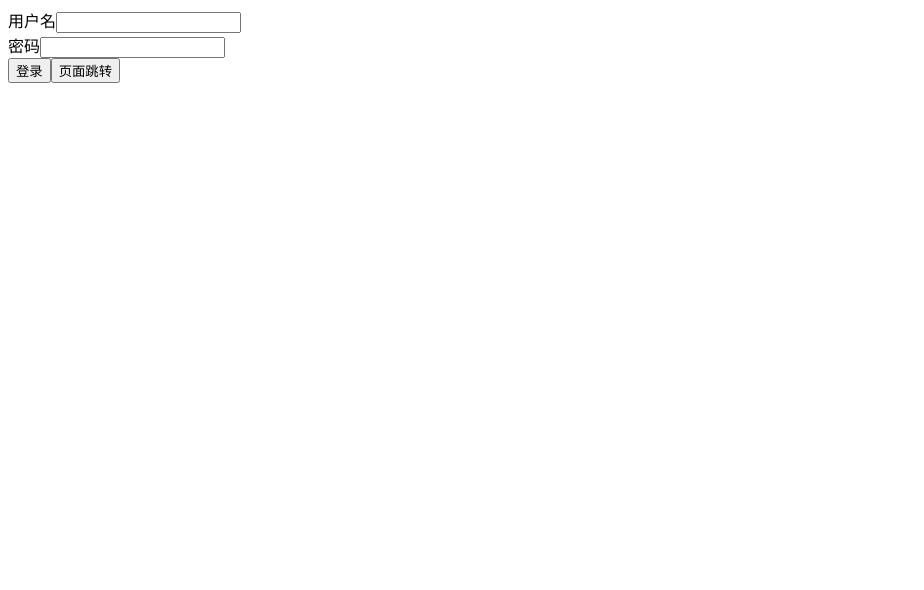
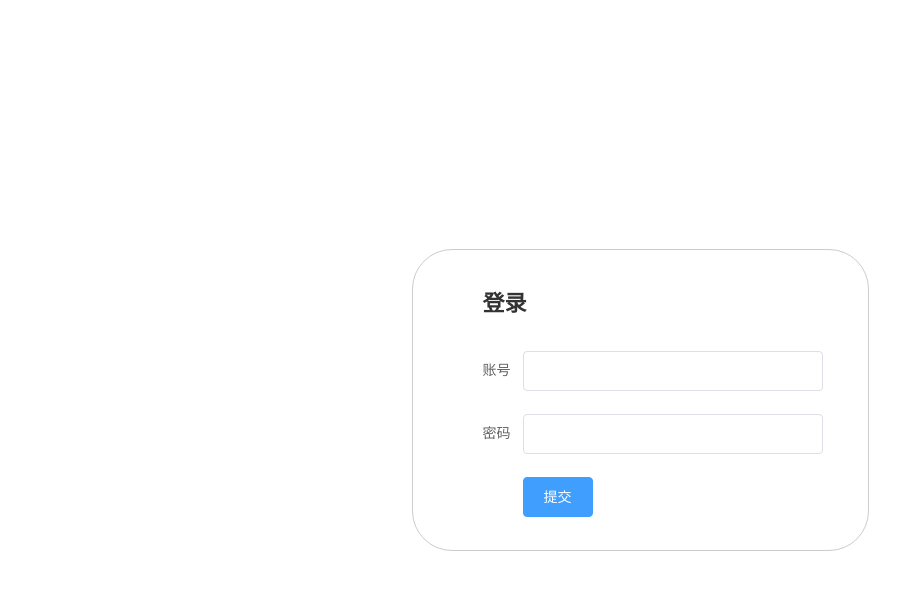
Before and after one commit to aihua19911016/vue-practice, a Vue app: page / in a window 1280 px wide. Shown: the top 590 px of the page, without its empty margins (0-924 px from the left). Built offline with nearby package versions, Linux system fonts and the light colour scheme.

Commit message:
修改登录样式

```diff
--- a/src/views/login.vue
+++ b/src/views/login.vue
@@ -1,39 +1,77 @@
 <template>
-  <div>
-    <div style="display: block">
-      <span>用户名</span>
-      <input v-model="name"/>
-    </div>
-    <div style="display: block">
-      <span>密码</span>
-      <input type="password" v-model="password"/>
-    </div>
-    <input type="submit" value="登录" @click="login()"/>
-    <input type="submit" value="页面跳转" @click="skip()"/>
+    <div class="login">
+        <el-form :model="loginForm" label-width="100px">
 
+            <h1 class="title">
+                登录
+            </h1>
+
+            <el-form-item label="账号" prop="username">
+                <el-input type="password" v-model="loginForm.username" autocomplete="off"></el-input>
+            </el-form-item>
+
+            <el-form-item label="密码" prop="password">
+                <el-input type="password" v-model="loginForm.password" autocomplete="off"></el-input>
+            </el-form-item>
+
+
+            <el-form-item>
+                <el-button type="primary">提交</el-button>
+            </el-form-item>
+        </el-form>
 
     </div>
 </template>
 <script>
+    import ElButton from "../../node_modules/element-ui/packages/button/src/button.vue";
+
     export default {
+        components: {ElButton},
         data() {
             return {
-        name: '',//用户名
-        password: ''//密码
+                //登录表单的数据
+                loginForm: {
+                    username: '',
+                    password: ''
+
                 }
+            };
         },
         methods: {
-      login() {//登录
-        alert('用户名：' + this.name + '  密码：' + this.password)
-      },
-      skip() {//页面跳转
-        this.$router.push({path: '/home'})
-//        this.$router.replace({path: '/home'})
         }
-    }
+
+
     }
 
 </script>
 <style>
+    html, body {
+        margin: 0;
+        padding: 0;
+    }
+
+    html, body, #app, .login {
+        height: 100%;
+    }
+
+    .login {
+        display: flex;
+        justify-content: center;
+        align-items: center;
+    }
+
+    .el-form {
+        width: 400px;
+        border: 1px solid #ccc;
+        border-radius: 40px;
+        padding: 0 45px 10px 10px;
+    }
+
+    .el-form .title {
+        font-size: 22px;
+        color: #333;
+        font-weight: bold;
+        padding: 20px 0 20px 60px;
+    }
 
 </style>
```
Lines whose indentation alone changed are shown as unchanged.
